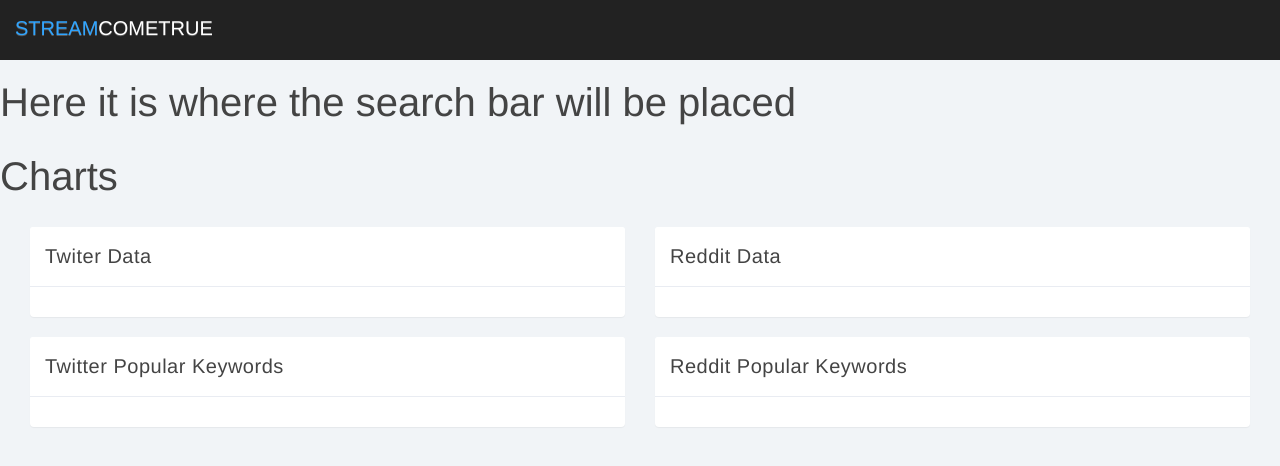
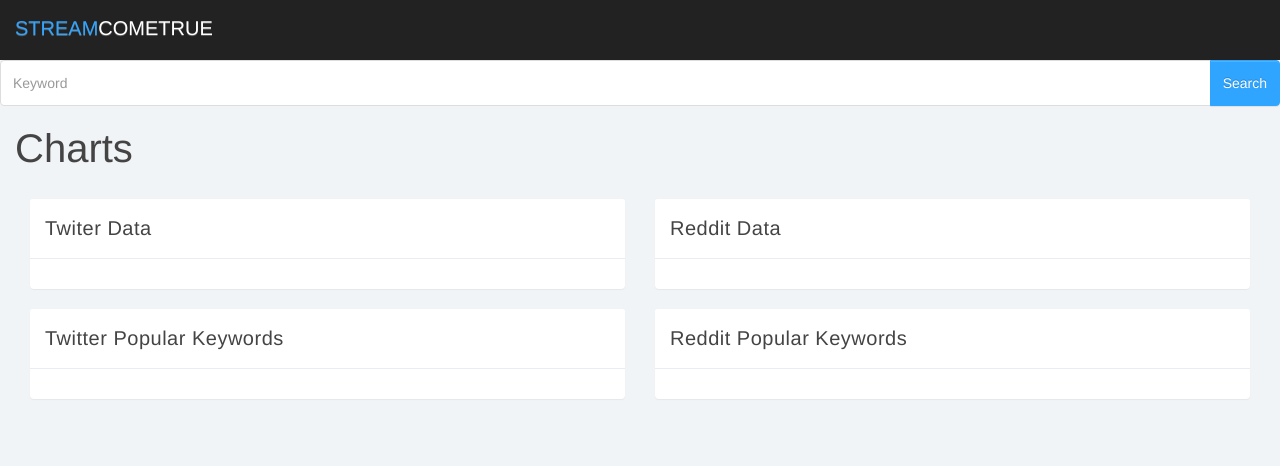
Before and after one commit to LambdaFalcon/stream-come-true, a React (Create React App) app in the folder client/: page / in a window 1280 px wide. Shown: the top 466 px of the page. Built offline with nearby package versions, Linux system fonts and the light colour scheme.

Commit message:
Added the Search Bar Component Interface

```diff
--- a/client/src/components/ChartsLocations.js
+++ b/client/src/components/ChartsLocations.js
@@ -7,7 +7,7 @@ class ChartsLocation extends React.Component{
          <div>
             <div className="row">
               <div className="col-lg-12">
-                <h1 className="page-header">Charts</h1>
+                <h1 className="page-header col-lg-12">Charts</h1>
               </div>
             </div>
             <div className="col-lg-12">
--- a/client/src/components/Search.js
+++ b/client/src/components/Search.js
@@ -2,8 +2,14 @@ import React from "react";
 class Search extends React.PureComponent {
     render() {
       return(
-        <div className="search-bar">
-          <h1>Here it is where the search bar will be placed</h1>
+            <div className="input-group">
+          <input id="btn-input" type="text" className="form-control input-md" placeholder="Keyword">
+          </input>
+          <span className="input-group-btn">
+            <button className="btn btn-primary btn-md" id="btn-todo">
+              Search
+            </button>
+          </span>
         </div>
       );
     }
```
